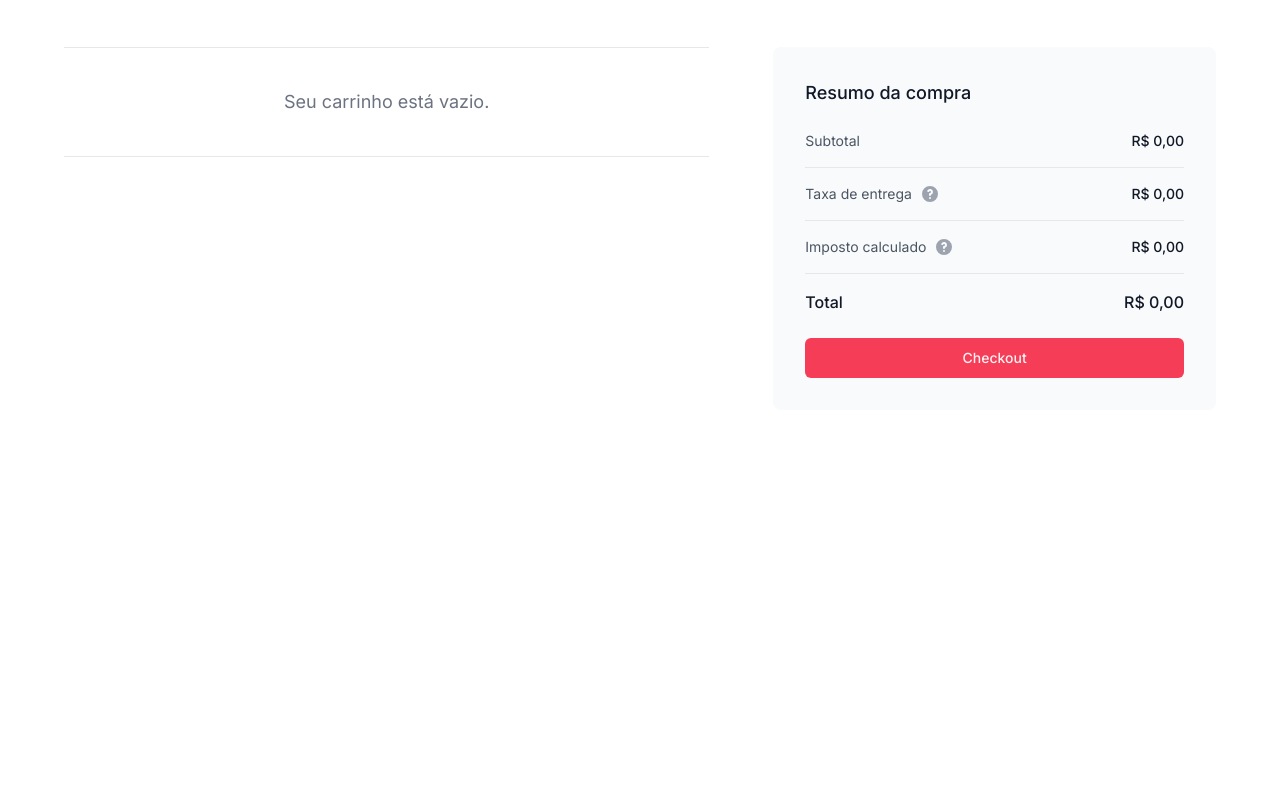
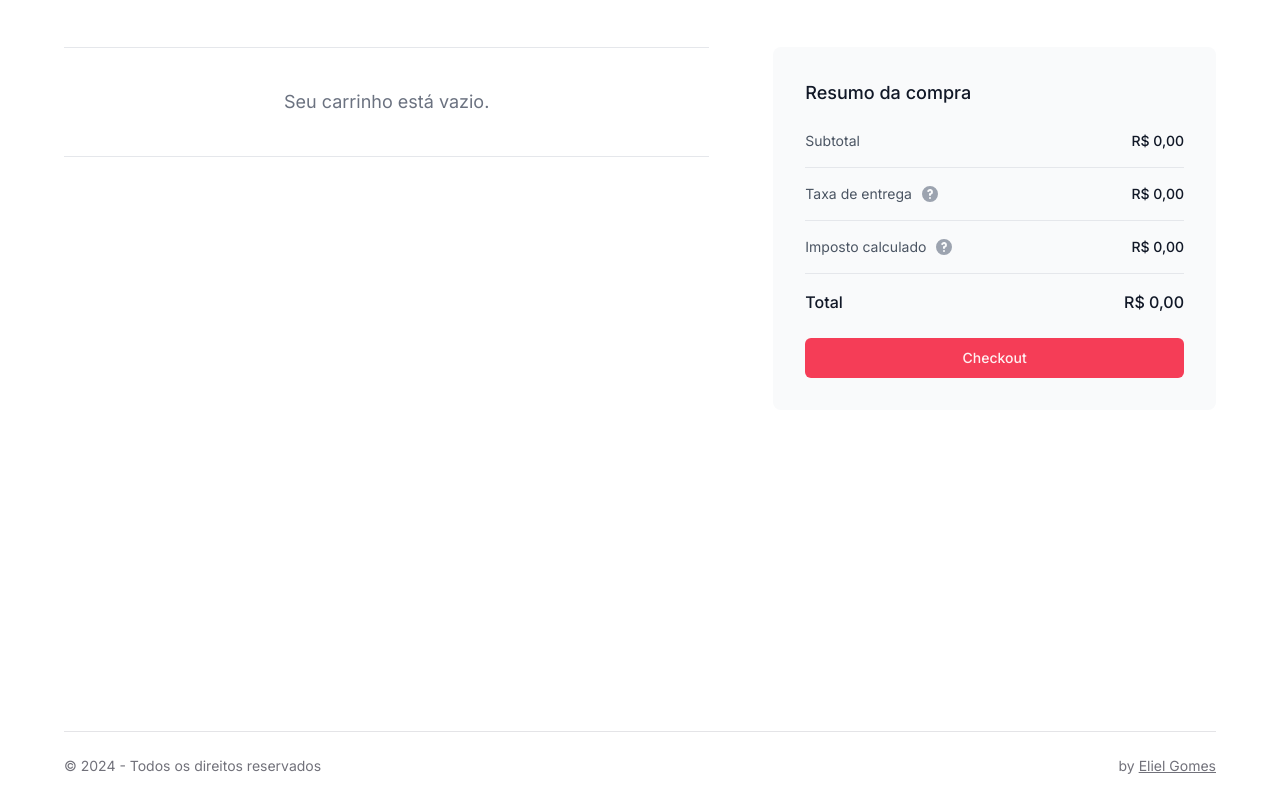
Before and after one commit to elielgomes/solar-shop, a Next.js app: page /cart in a window 1280 px wide. Shown: the part 245-1045 px from the top of the page. Before the commit the page ends 976 px from the top, so only its background shows below. Built offline with nearby package versions, Linux system fonts and the light colour scheme.

Commit message:
:sparkles: feat: Add Footer component

```diff
--- a/src/app/layout.tsx
+++ b/src/app/layout.tsx
@@ -2,6 +2,7 @@ import type { Metadata } from "next";
 import { Inter } from "next/font/google";
 import "@/styles/globals.css";
 
+import { Footer } from "@/components/footer";
 import { Navbar } from "@/components/navbar";
 import { Providers } from "@/contexts/providers";
 
@@ -23,6 +24,7 @@ export default function RootLayout({
         <body className={inter.className}>
           <Navbar />
           {children}
+          <Footer />
         </body>
       </html>
     </Providers>
--- /dev/null
+++ b/src/components/footer/index.tsx
@@ -0,0 +1,25 @@
+import React from "react";
+import Link from "next/link";
+
+export const Footer: React.FC = () => {
+  return (
+    <footer>
+      <div className="container">
+        <hr />
+        <div className="flex flex-col gap-y-2 sm:flex-row justify-between py-6 text-muted-foreground">
+          <p className="text-sm">© 2024 - Todos os direitos reservados</p>
+          <p className="text-sm">
+            by{" "}
+            <Link
+              href="https://github.com/elielgomes"
+              target="_blank"
+              className="underline underline-offset-1"
+            >
+              Eliel Gomes
+            </Link>
+          </p>
+        </div>
+      </div>
+    </footer>
+  );
+};
```
